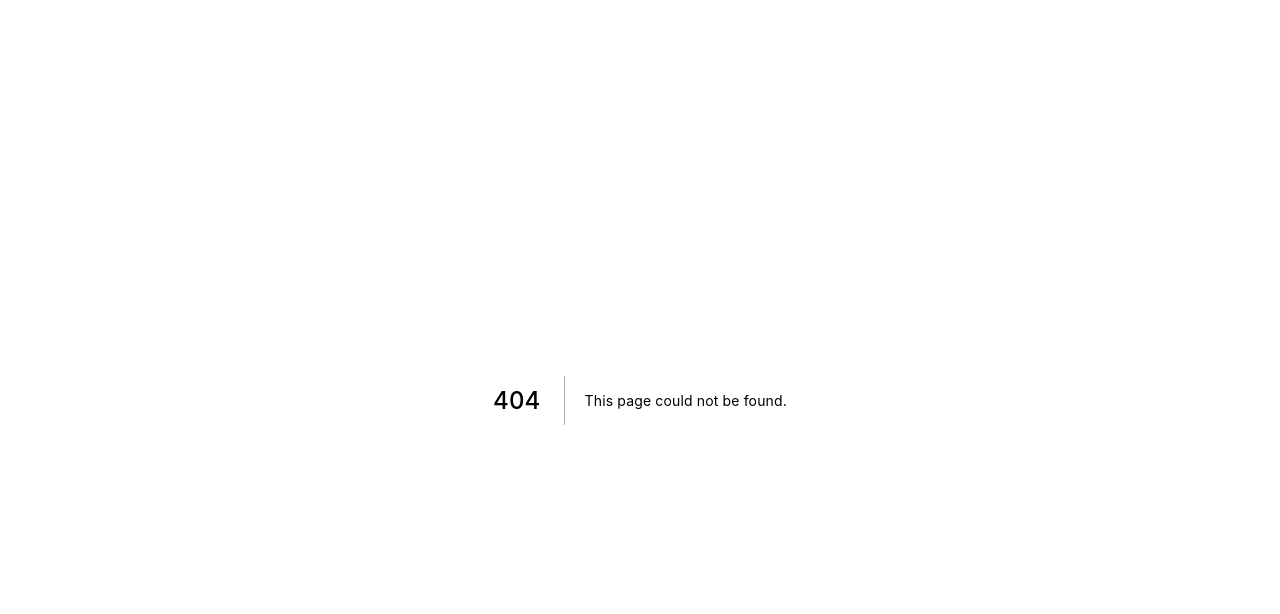
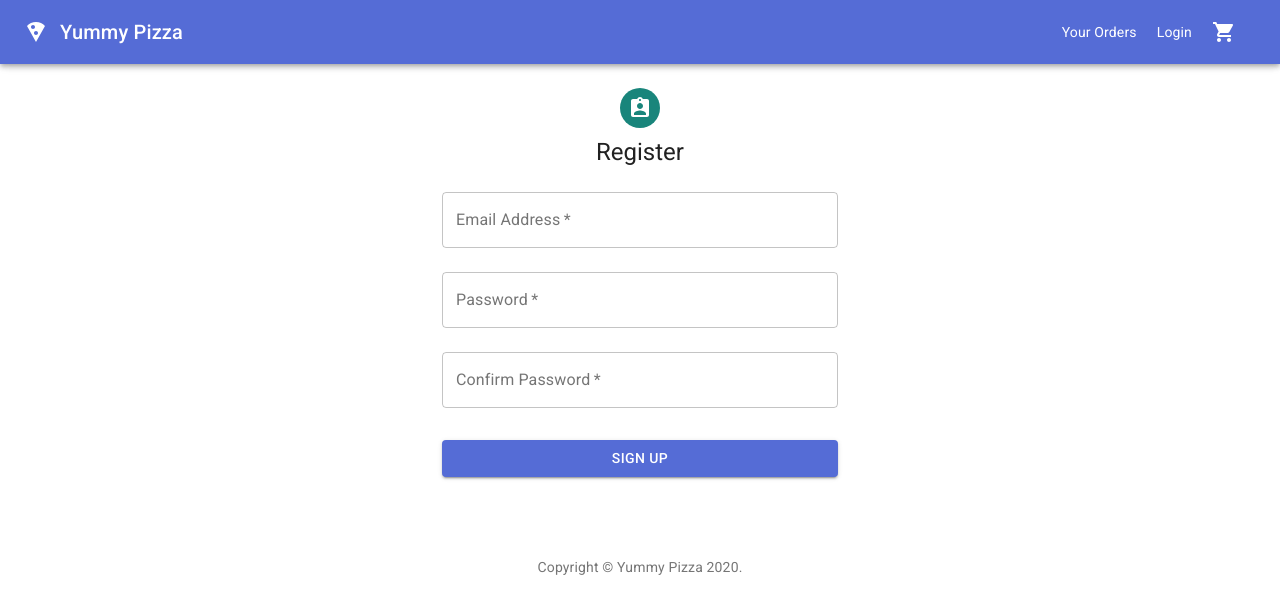
Before and after one commit to krismp/yummy-pizza-frontend, a Next.js app: page /register in a window 1280 px wide. Before the commit this address had no page. Shown: the top 614 px of the page. Built offline with nearby package versions, Linux system fonts and the light colour scheme.

Commit message:
Create registr page

```diff
--- /dev/null
+++ b/pages/register.js
@@ -0,0 +1,111 @@
+import React from "react";
+import Avatar from "@material-ui/core/Avatar";
+import Button from "@material-ui/core/Button";
+import CssBaseline from "@material-ui/core/CssBaseline";
+import TextField from "@material-ui/core/TextField";
+import Link from "@material-ui/core/Link";
+import Box from "@material-ui/core/Box";
+import AssignmentIndIcon from "@material-ui/icons/AssignmentInd";
+import Typography from "@material-ui/core/Typography";
+import { makeStyles } from "@material-ui/core/styles";
+import Container from "@material-ui/core/Container";
+import Layout from "../components/layout";
+
+function Copyright() {
+  return (
+    <Typography variant="body2" color="textSecondary" align="center">
+      {"Copyright © "}
+      <Link color="inherit" href="https://material-ui.com/">
+        Yummy Pizza
+      </Link>{" "}
+      {new Date().getFullYear()}
+      {"."}
+    </Typography>
+  );
+}
+
+const useStyles = makeStyles((theme) => ({
+  paper: {
+    marginTop: theme.spacing(8),
+    display: "flex",
+    flexDirection: "column",
+    alignItems: "center",
+  },
+  avatar: {
+    margin: theme.spacing(1),
+    backgroundColor: theme.palette.secondary.main,
+  },
+  form: {
+    width: "100%", // Fix IE 11 issue.
+    marginTop: theme.spacing(1),
+  },
+  submit: {
+    margin: theme.spacing(3, 0, 2),
+  },
+}));
+
+export default function SignIn() {
+  const classes = useStyles();
+
+  return (
+    <Layout>
+      <Container component="main" maxWidth="xs">
+        <CssBaseline />
+        <div className={classes.paper}>
+          <Avatar className={classes.avatar}>
+            <AssignmentIndIcon />
+          </Avatar>
+          <Typography component="h1" variant="h5">
+            Register
+          </Typography>
+          <form className={classes.form} noValidate>
+            <TextField
+              variant="outlined"
+              margin="normal"
+              required
+              fullWidth
+              id="email"
+              label="Email Address"
+              name="email"
+              autoComplete="email"
+            />
+            <TextField
+              variant="outlined"
+              margin="normal"
+              required
+              fullWidth
+              name="password"
+              label="Password"
+              type="password"
+              id="password"
+              autoComplete="current-password"
+            />
+            <TextField
+              variant="outlined"
+              margin="normal"
+              required
+              fullWidth
+              name="password_confirmation"
+              label="Confirm Password"
+              type="password"
+              id="password"
+              autoComplete="current-password"
+            />
+            <Button
+              type="submit"
+              fullWidth
+              variant="contained"
+              color="primary"
+              className={classes.submit}
+            >
+              Sign Up
+            </Button>
+          </form>
+        </div>
+        <Box mt={8}>
+          <Copyright />
+        </Box>
+      </Container>
+    </Layout>
+  );
+}
```
